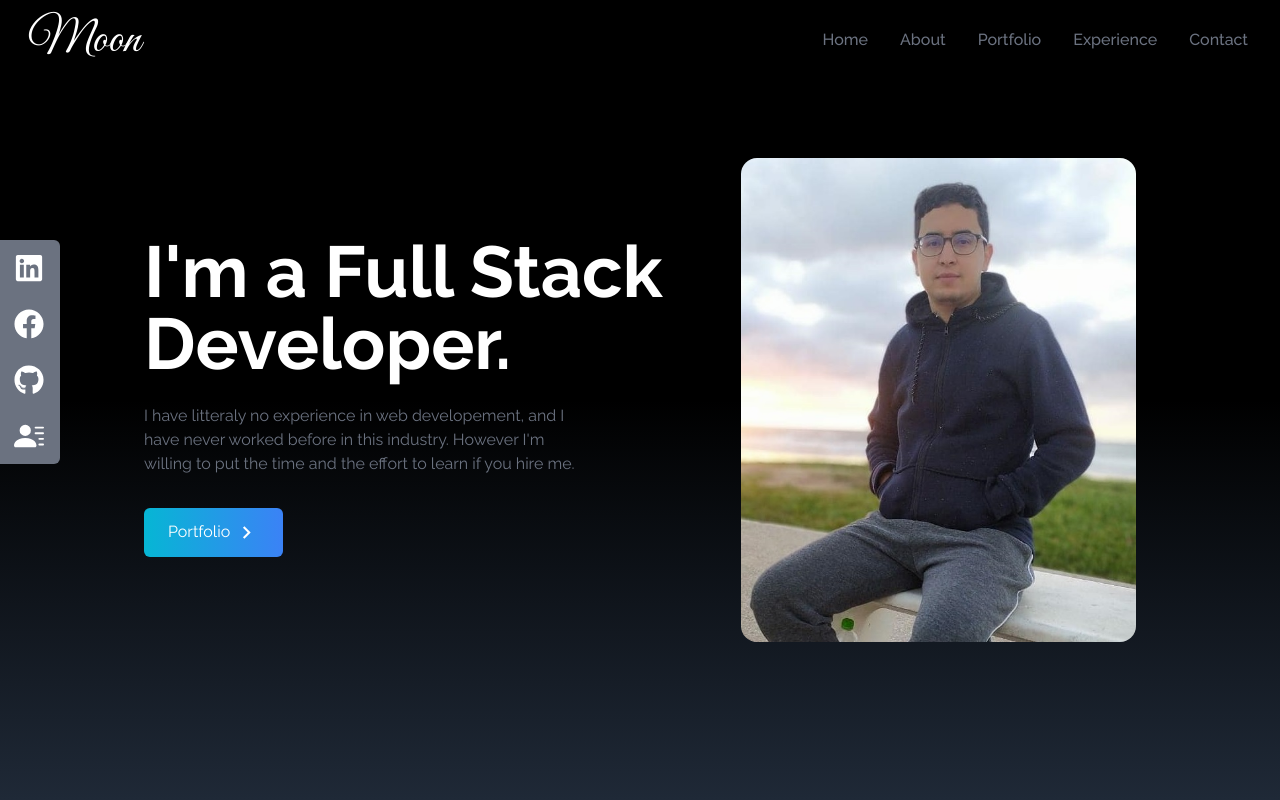
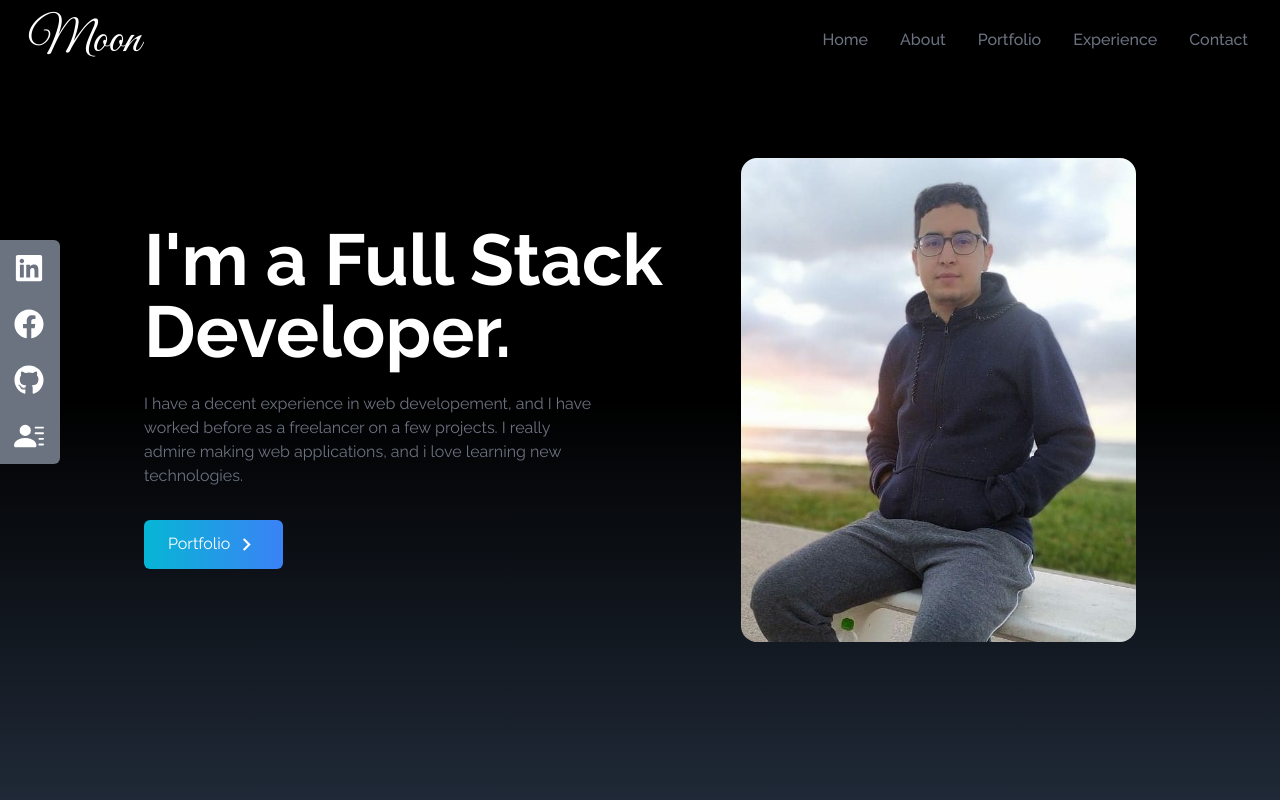
Before and after one commit to morou34/react-portfolio, a React (Create React App) app: page / in a window 1280 px wide. Shown: the top 800 px of the page. Built offline with nearby package versions, Linux system fonts and the light colour scheme.

Commit message:
Update Home.jsx

```diff
--- a/src/components/Home.jsx
+++ b/src/components/Home.jsx
@@ -15,7 +15,7 @@ const Home = () => {
                 <h2 className='text-4xl sm:text-7xl font-bold text-white'>
                         I'm a Full Stack Developer.</h2>
                 <p className='text-gray-500 max-w-md py-6'>
-                    I have litteraly no experience in web developement, and I have never worked before in this industry. However I'm willing to put the time and the effort to learn if you hire me.
+                    I have a decent experience in web developement, and I have worked before as a freelancer on a few projects. I really admire making web applications, and i love learning new technologies.
 
                 </p>
                 <div>
```
